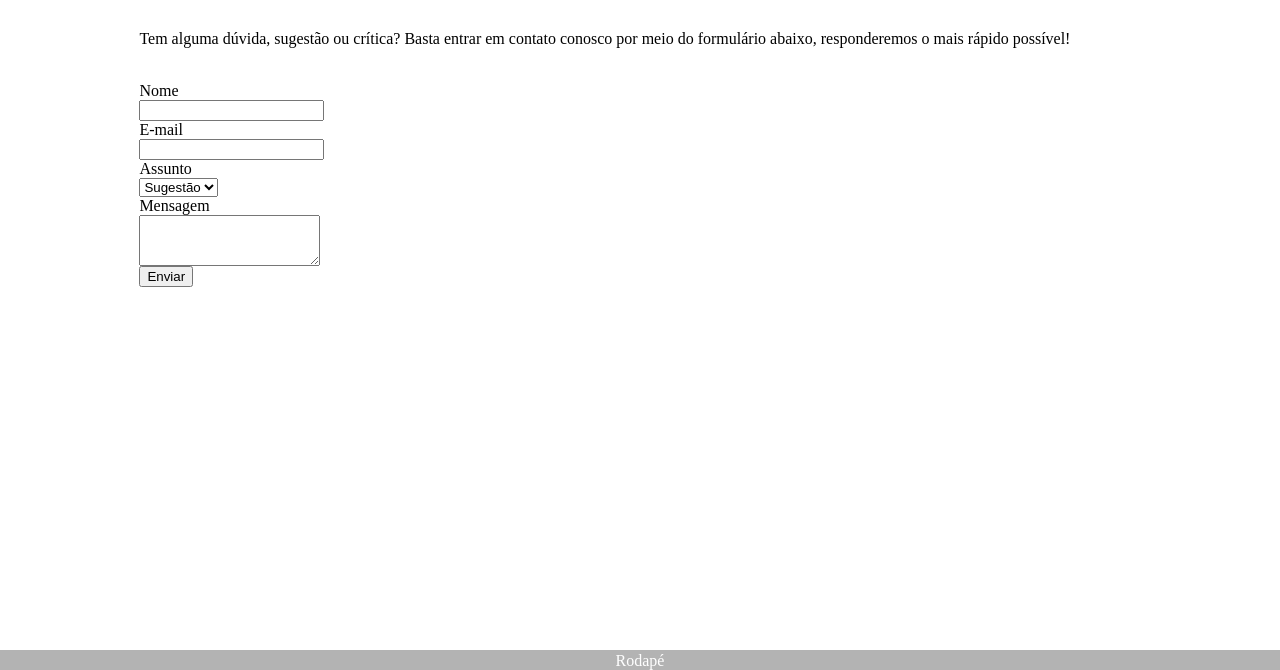
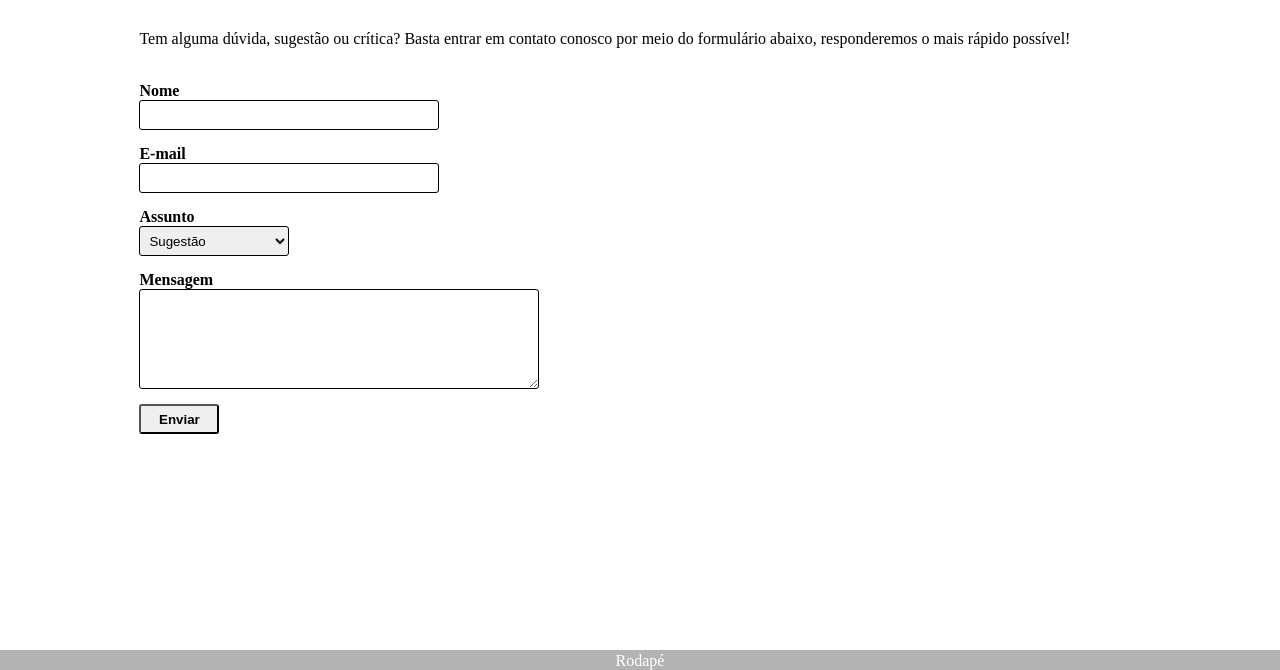
Before and after one commit to unip-cc/site-aps, a plain HTML site: page pages/contato.html in a window 1280 px wide. Shown: the part 130-800 px from the top of the page. Drawn offline with Linux system fonts and the light colour scheme.

Commit message:
Inserindo CSS da página contato.html

```diff
--- a/estilo/estilo.css
+++ b/estilo/estilo.css
@@ -166,3 +166,35 @@ td {
   border: 1px solid grey;
   height: 28px;
 }
+
+/* css-contato.html */
+#contato-form .default-control {
+  margin-bottom: 15px;
+  width: 300px;
+  height: 30px;
+  border: 1px solid #000;
+  border-radius: 3px;
+  padding: 5px;
+}
+
+#contato-form label {
+  font-weight: bold;
+}
+
+#contato-form input[type="submit"] {
+  border-radius: 3px;
+  height: 30px;
+  width: 80px;
+  cursor: pointer;
+  font-weight: bold;
+}
+
+#contato-form select {
+  width: 150px !important; /* !important -> sobrescreve a regra CSS estabelecida anteriormente */
+}
+
+#contato-form textarea {
+  width: 400px !important;
+  height: 100px !important;
+}
+/* /.css-contato.html */
```
